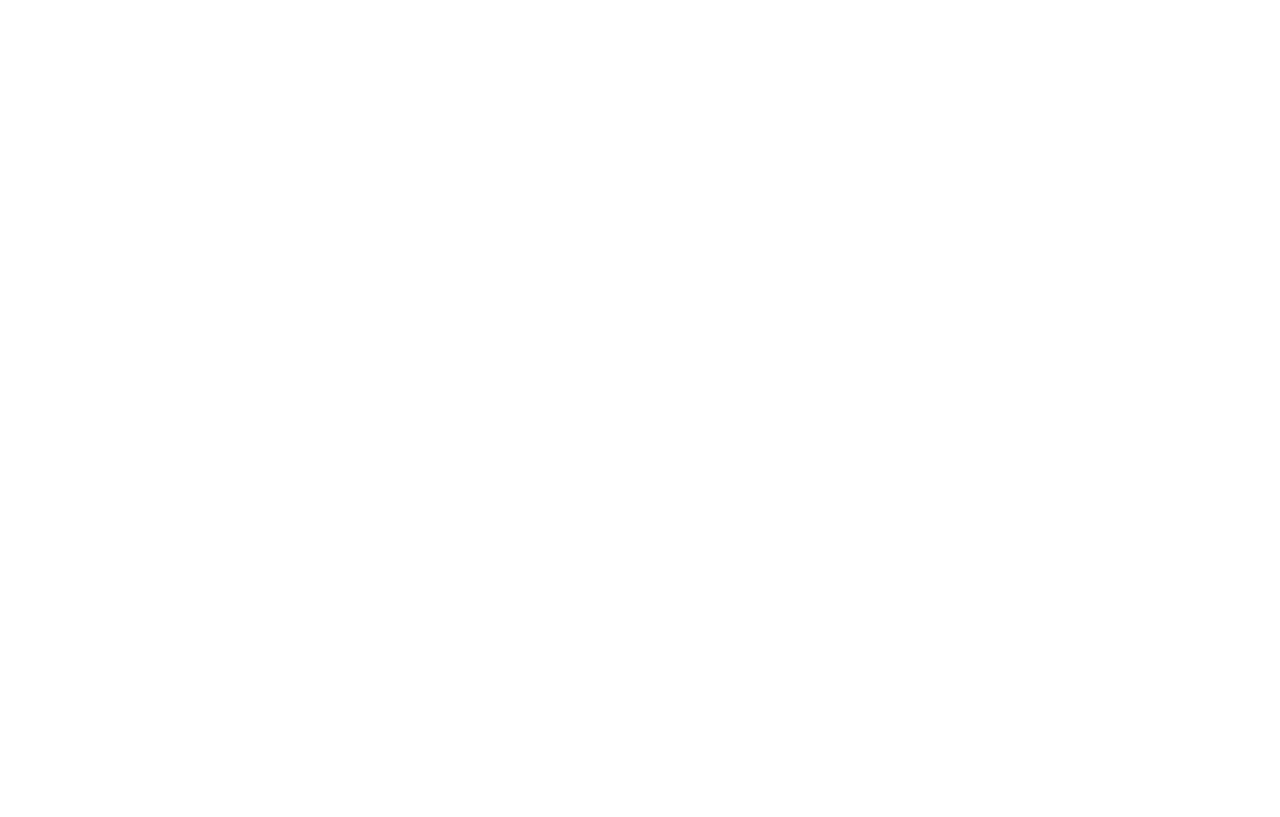
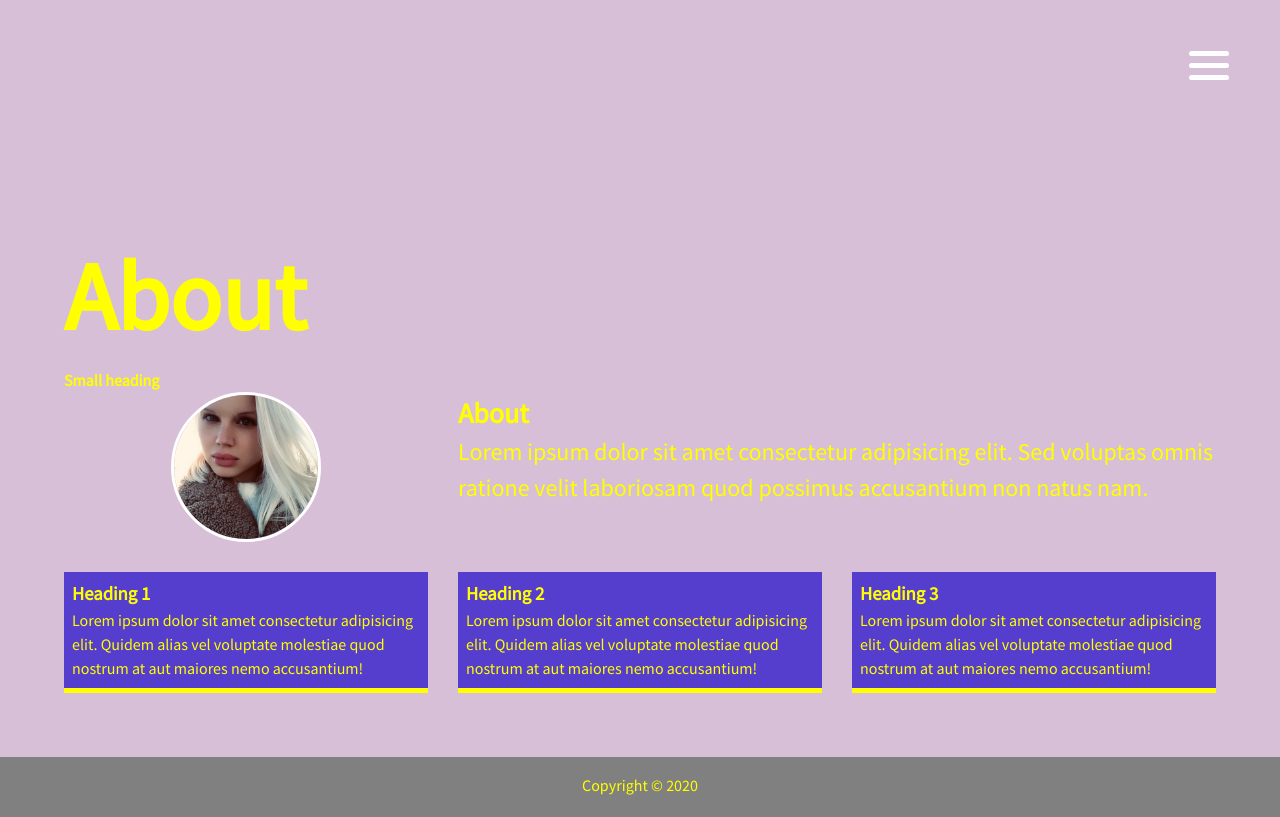
Before and after one commit to rautellin/css-responsive-template, a plain HTML site: page about.html in a window 1280 px wide. Drawn offline with Linux system fonts and the light colour scheme.

Commit message:
added grid css

```diff
--- a/CSS/style.css
+++ b/CSS/style.css
@@ -96,13 +96,13 @@ main {
 
 /* BACKGROUND */
 
-body{
+#background{
   background: url(/Images/background.jpg);
   background-attachment: fixed;
   background-size: cover;
 }
 
-body::before{
+#background::before{
   content: "";
   position: absolute;
   top: 0;
@@ -195,6 +195,64 @@ body::before{
 }
 
 
+/* ABOUT */
+
+.about {
+  min-height: calc(100vh - 60px);
+}
+
+.about-info {
+  display: grid;
+  grid-gap: 30px;
+  grid-template-areas:
+  "bioimage bio bio"
+  "item1 item2 item3";
+  grid-template-columns: repeat(3,1fr);
+}
+
+.bio-image{
+  grid-area: bioimage;
+  margin: auto;
+  border-radius: 50%;
+  border: white 3px solid;
+  width: 150px;
+  height: 150px;
+}
+
+.bio {
+  grid-area: bio;
+  font-size: 1.5rem;
+}
+
+.item {
+  background: rgb(72, 48, 206, 0.9);
+  padding: 0.5rem;
+  border-bottom: yellow 5px solid;
+}
+
+.item-1{
+  grid-area: item1;
+}
+
+.item-2{
+  grid-area: item2;
+}
+
+.item-3{
+  grid-area: item3;
+}
+
+/* FOOTER */
+
+footer{
+  text-align: center;
+  padding: 1rem;
+  background: grey;
+  color: yellow;
+  height: 60px;
+}
+
+
 /* MEDIA QUERY */
 
 @media screen and (max-width: 500px){
@@ -239,4 +297,16 @@ body::before{
     width: 150px;
     height: 150px;
   }
+
+  .about-info {
+    grid-template-areas:
+    "bioimage"
+    "bio"
+    "item1"
+    "item2"
+    "item3"
+    ;
+    grid-template-columns: 1fr;
+
+  }
 }
--- a/about.html
+++ b/about.html
@@ -0,0 +1,82 @@
+<!DOCTYPE html>
+<html lang="en">
+
+<head>
+  <meta charset="UTF-8">
+  <meta name="viewport" content="width=device-width, initial-scale=1.0">
+  <link rel="stylesheet" href="/CSS/style.css">
+  <title>About</title>
+</head>
+
+<body>
+  <header>
+    <div class="menu-btn" id="menuBtn">
+      <div class="btn-line">
+        <div></div>
+      </div>
+    </div>
+
+    <nav class="menu" id="menu">
+      <div class="menu-branding" id="menuBranding">
+        <div class="portrait"></div>
+      </div>
+      <ul class="menu-nav" id="menuNav">
+        <li class="nav-item">
+          <a href="/" class="nav-link">Home</a>
+        </li>
+        <li class="nav-item current">
+          <a href="about.html" class="nav-link">About</a>
+        </li>
+        <li class="nav-item">
+          <a href="other.html" class="nav-link">Other</a>
+        </li>
+        <li class="nav-item">
+          <a href="contact.html" class="nav-link">Contact</a>
+        </li>
+      </ul>
+    </nav>
+  </header>
+
+  <main id="about">
+    <h1 class="large-heading">About</h1>
+    <h2 class="small-heading">Small heading</h2>
+
+    <section class="about-info">
+
+      <img src="Images/portrait.jpeg" alt="" class="bio-image">
+
+      <div class="bio">
+        <h3 class="text-secondary">About</h3>
+        <p>Lorem ipsum dolor sit amet consectetur adipisicing elit. Sed voluptas omnis ratione velit laboriosam quod
+          possimus accusantium non natus nam.
+        </p>
+      </div>
+
+      <div class="item item-1">
+        <h3>Heading 1</h3>
+        <p>Lorem ipsum dolor sit amet consectetur adipisicing elit. Quidem alias vel voluptate molestiae quod nostrum at
+          aut maiores nemo accusantium!</p>
+      </div>
+      <div class="item item-2">
+        <h3>Heading 2</h3>
+        <p>Lorem ipsum dolor sit amet consectetur adipisicing elit. Quidem alias vel voluptate molestiae quod nostrum at
+          aut maiores nemo accusantium!</p>
+      </div>
+      <div class="item item-3">
+        <h3>Heading 3</h3>
+        <p>Lorem ipsum dolor sit amet consectetur adipisicing elit. Quidem alias vel voluptate molestiae quod nostrum at
+          aut maiores nemo accusantium!</p>
+      </div>
+
+    </section>
+  </main>
+
+  <footer id="mainFooter">
+    Copyright &copy; 2020
+  </footer>
+
+  <script src="https://kit.fontawesome.com/c0cf9e70e6.js" crossorigin="anonymous"></script>
+  <script src="/JavaScript/script.js"></script>
+</body>
+
+</html>
```
Also changed, not shown: index.html (+1 -1 lines).
